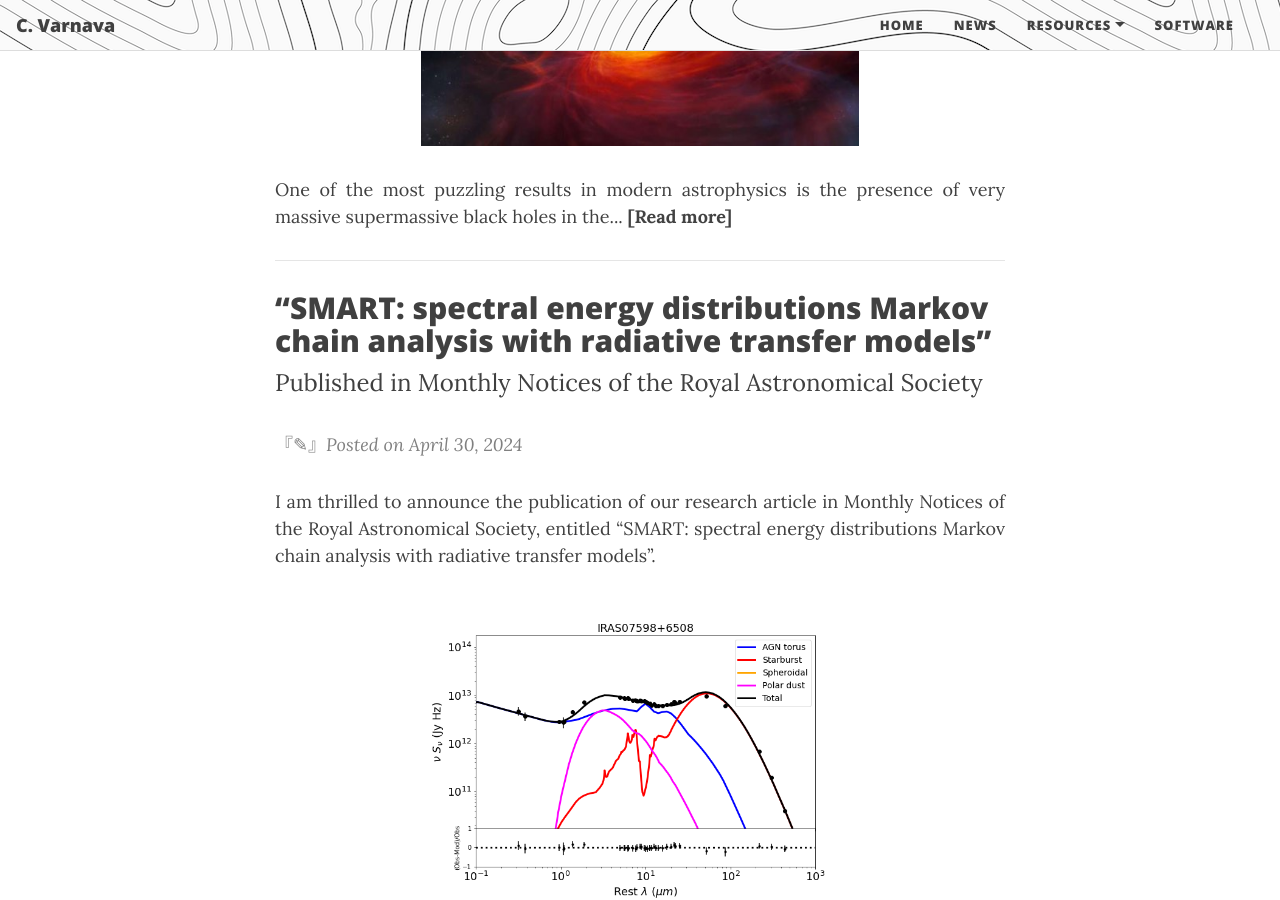
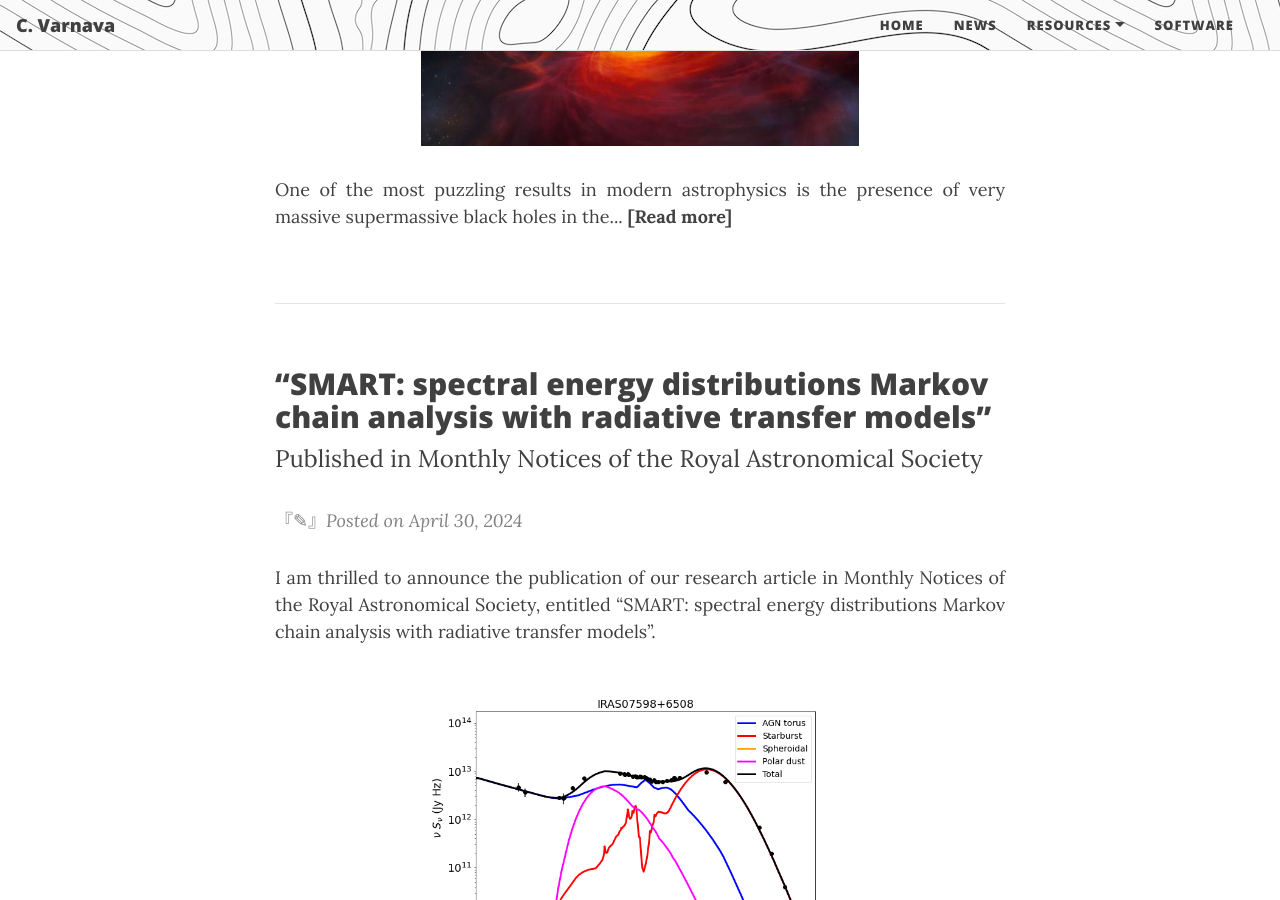
Before and after one commit to ch-var/ch-var.github.io, a Jekyll site: the page built from news.html, in a window 1280 px wide and 900 px high, scrolled down 697 px. Built offline with Jekyll 4.4.1, drawn with Linux system fonts in a browser that asks for light colours; formulas are drawn with MathJax 3.

Commit message:
Update news.html

```diff
--- a/news.html
+++ b/news.html
@@ -18,8 +18,9 @@ mathjax: true
 
 <p align='justify'>One of the most puzzling results in modern astrophysics is the presence of very massive supermassive black holes in the... <a href="https://ch-var.github.io/2024-10-14-COS"><b style="color:#424242";>[Read more]</b></a>
 </p>
+<br>
 <hr width="100%" size="2">
-<p>
+<br>
 <h2>“SMART: spectral energy distributions Markov chain analysis with radiative transfer models”</h2>
 <font size="+2">Published in Monthly Notices of the Royal Astronomical Society</font>
 <p>
```
